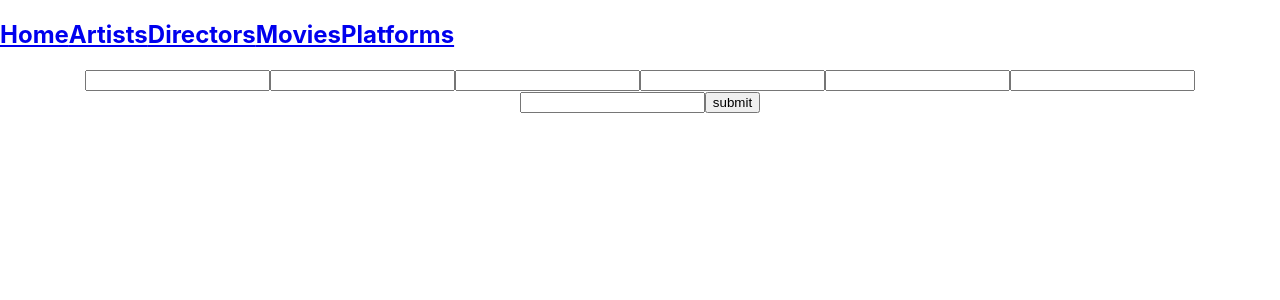
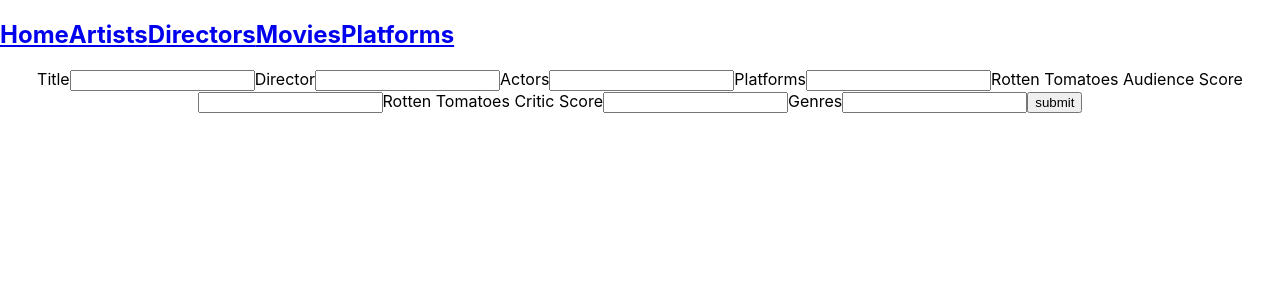
Before and after one commit to LoganLeopold/graphql_front, a React (Create React App) app: page /movie in a window 1280 px wide. Shown: the top 300 px of the page. Built offline with nearby package versions, Linux system fonts and the light colour scheme.

Commit message:
need to transition moviestart with axios now

```diff
--- a/src/creation/MovieStart.js
+++ b/src/creation/MovieStart.js
@@ -5,12 +5,19 @@ class MovieStart extends Component {
         return (
             <div>
                 <form action="http://localhost:8000/movie/create" method="post">
+                    <label>Title</label>
                     <input name="name" value={this.value} id="movie_name"/>
+                    <label>Director</label>
                     <input name="director" value={this.value} id="director_name"/>
+                    <label>Actors</label>
                     <input name="actors" value={this.value} id="actor_names"/>
+                    <label>Platforms</label>
                     <input name="platforms" value={this.value} id="platform_names"/>
+                    <label>Rotten Tomatoes Audience Score</label>
                     <input name="tom_pub" value={this.value} id="tom_pub"/>
-                    <input name="tom_priv" value={this.value} id="tom_priv"/>
+                    <label>Rotten Tomatoes Critic Score</label>
+                    <input name="tom_crit" value={this.value} id="tom_priv"/>
+                    <label>Genres</label>
                     <input name="genres" value={this.value} id="genres"/>
                     <input type="submit" value="submit" />
                 </form>
```
